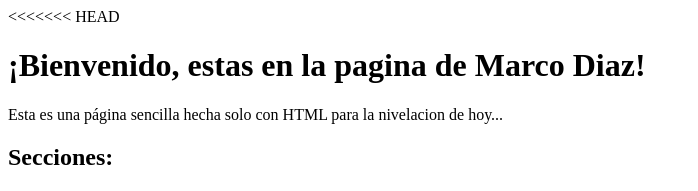
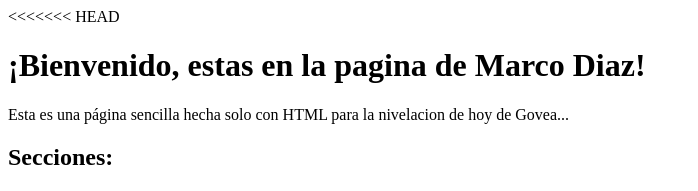
Before and after one commit to Blackshark20/Proyecto_X, a plain HTML site: page index.html in a window 1280 px wide. Shown: the top 191 px of the page, without its empty margins (0-698 px from the left). Drawn offline with Linux system fonts and the light colour scheme.

Commit message:
CAMBIOhoy123

```diff
--- a/index.html
+++ b/index.html
@@ -7,7 +7,7 @@
 </head>
 <body>
   <h1>¡Bienvenido, estas en la pagina de Marco Diaz!</h1>
-  <p>Esta es una página sencilla hecha solo con HTML para la nivelacion de hoy...</p>
+  <p>Esta es una página sencilla hecha solo con HTML para la nivelacion de hoy de Govea...</p>
 
   <h2>Secciones:</h2>
   <ul>
```
